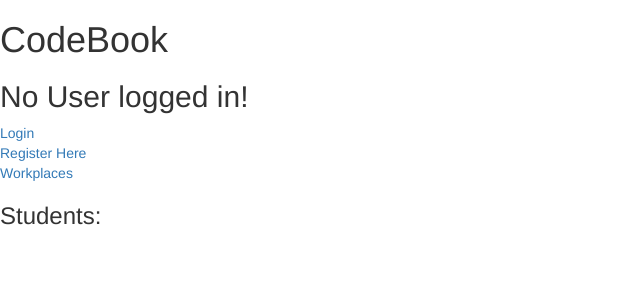
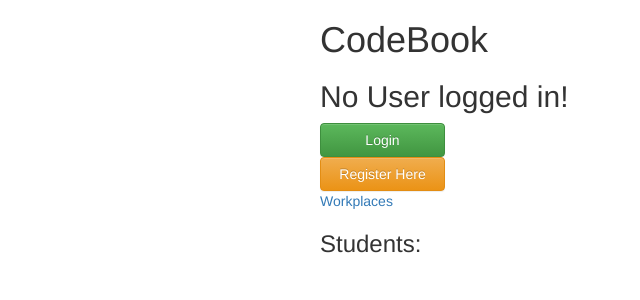
Before and after one commit to tamasCsontos/codebook-byteme, a Spring app: page /index in a window 1280 px wide. Shown: the top 300 px of the page, without its empty margins (0-640 px from the left). Run offline with Thymeleaf, Linux system fonts and the light colour scheme; the template is opened without the code that fills it, so the values that code supplies are empty; some libraries are stand-ins or nearby versions.

Commit message:
css in progress

```diff
--- a/src/main/webapp/static/css/style.css
+++ b/src/main/webapp/static/css/style.css
@@ -0,0 +1,15 @@
+.index_body{
+    margin: 0 auto;
+    width:50%;
+    align-content: center;
+}
+
+.students{
+    border: solid black 1px;
+    width: 280px;
+    padding: 5px 5px 5px 5px;
+}
+
+.btn{
+    width: 125px;
+}
--- a/src/main/webapp/templates/index.html
+++ b/src/main/webapp/templates/index.html
@@ -3,10 +3,7 @@
 <head>
     <meta charset="UTF-8">
     <title>Welcome to CodeBook</title>
-    <link rel="stylesheet" href="https://www.w3schools.com/w3css/4/w3.css">
-    <!-- Latest compiled and minified Jquery -->
-    <script src="https://code.jquery.com/jquery-3.1.1.min.js"
-            integrity="sha256-hVVnYaiADRTO2PzUGmuLJr8BLUSjGIZsDYGmIJLv2b8=" crossorigin="anonymous"></script>
+    <link rel="stylesheet" href="/static/css/style.css">
 
     <!-- Latest compiled and minified CSS -->
     <link rel="stylesheet" href="https://maxcdn.bootstrapcdn.com/bootstrap/3.3.7/css/bootstrap.min.css"
@@ -16,16 +13,9 @@
     <link rel="stylesheet" href="https://maxcdn.bootstrapcdn.com/bootstrap/3.3.7/css/bootstrap-theme.min.css"
           integrity="sha384-rHyoN1iRsVXV4nD0JutlnGaslCJuC7uwjduW9SVrLvRYooPp2bWYgmgJQIXwl/Sp" crossorigin="anonymous"/>
 
-    <!-- Latest compiled and minified JavaScript -->
-    <script src="https://maxcdn.bootstrapcdn.com/bootstrap/3.3.7/js/bootstrap.min.js"
-            integrity="sha384-Tc5IQib027qvyjSMfHjOMaLkfuWVxZxUPnCJA7l2mCWNIpG9mGCD8wGNIcPD7Txa"
-            crossorigin="anonymous"></script>
-    <script defer src="https://use.fontawesome.com/releases/v5.0.10/js/all.js"
-            integrity="sha384-slN8GvtUJGnv6ca26v8EzVaR9DC58QEwsIk9q1QXdCU8Yu8ck/tL/5szYlBbqmS+"
-            crossorigin="anonymous"></script>
     <link href="https://fonts.googleapis.com/css?family=PT+Sans+Narrow|Signika:400,600" rel="stylesheet">
 </head>
-<body>
+<body class="index_body">
 
     <div class="body_head">
         <h1>CodeBook</h1>
@@ -41,11 +31,11 @@
     </div>
     <div  class="body_buttons">
         <div th:if="${user == null}">
-            <a href="/login" class="login_btn">Login</a><br>
-            <a href="/registration" class="register_btn">Register Here</a><br>
+            <a href="/login" class="btn btn-success login_btn">Login</a><br>
+            <a href="/registration" class="btn btn-warning register_btn">Register Here</a><br>
         </div>
         <div th:if="${user != null}">
-            <a href="/logout" class="logout_btn">Logout</a>
+            <a href="/logout" class="btn btn-danger logout_btn">Logout</a>
         </div>
     </div>
 
@@ -58,12 +48,12 @@
             <h3>Students:</h3>
             <div th:each="student : ${students}">
                 <div th:switch="${user}">
-                    <div th:case="null">
+                    <div th:case="null" class="students">
                         <a th:href="@{'/student/?id=' + ${student.Id}}" class="btn btn-primary" th:text="${#strings.capitalize(student.name)}"></a>
                         <a th:href="@{'/message/?id=' + ${student.Id}}" class="btn btn-success" >Message</a>
                     </div>
-                    <div th:case="*" th:if="${user.getName() != student.name}">
-                        <a th:href="@{'/student/?id=' + ${student.Id}}" class="btn btn-primary" th:text="${#strings.capitalize(student.name)}"></a>
+                    <div th:case="*" th:if="${user.getName() != student.name}" class="students">
+                        <a th:href="@{'/student/?id=' + ${student.Id}}" class="btn btn-primary" th:text="${#strings.capitalize(student.name)}" width></a>
                         <a th:href="@{'/message/?id=' + ${student.Id}}" class="btn btn-success">Message</a>
                     </div>
                 </div>
```
Also changed, not shown: src/main/webapp/templates/registration.html (+1 -10 lines).
